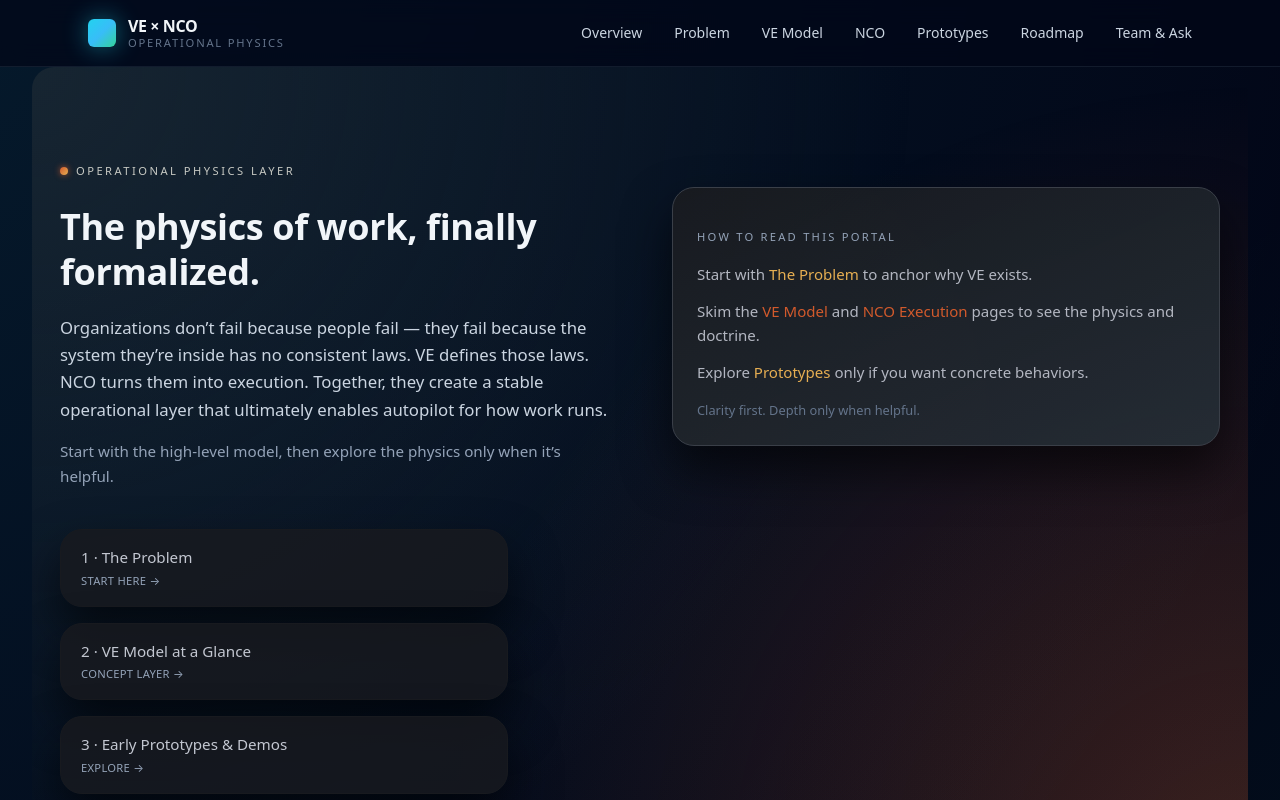
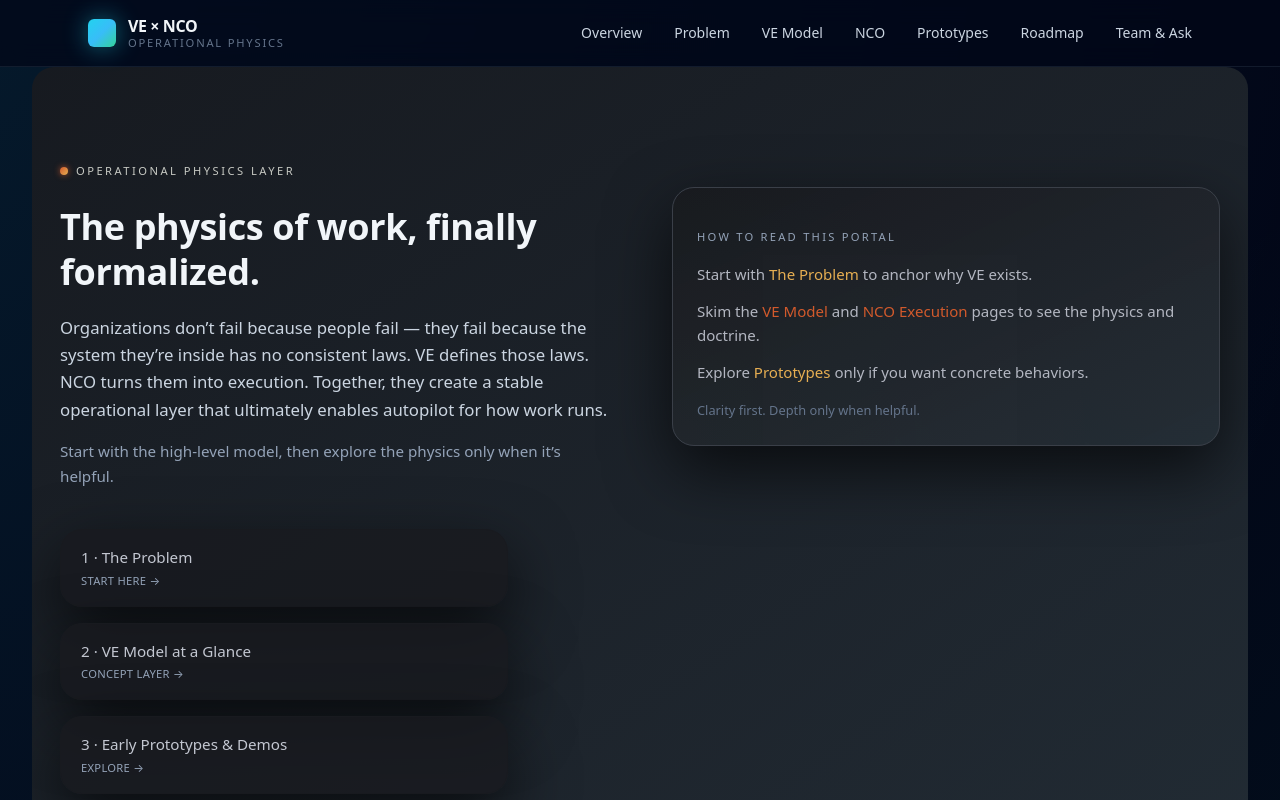
Before and after one commit to VertandErnie/vexnco-site, a Next.js app: page / in a window 1280 px wide. Shown: the top 800 px of the page. Built offline with nearby package versions, Linux system fonts and the light colour scheme.

Commit message:
Update tailwind.config.js

```diff
--- a/tailwind.config.js
+++ b/tailwind.config.js
@@ -7,43 +7,49 @@ module.exports = {
   theme: {
     extend: {
       colors: {
-        // VE Steel Palette
+        // --- VE Steel World Tokens ---
         steel: "#263038",
         carbon: "#181A1F",
         hudson: "#3A3F48",
         manhattan: "#1D1E22",
         frost: "#C3C7D1",
+        concrete: "#D6D9DE",
 
-        // Warm Identity
+        // --- VE Warm Material ---
         ember: "#D25A2C",
         molten: "#E6AE52",
 
-        // NCO Moss Palette (subtle usage)
-        moss: "#607764",
-        forest: "#4F5A47",
-        pacific: "#2F3E47",
-        slateve: "#505153", // renaming to avoid Tailwind's "slate"
-        fog: "#C7C9C3"
+        // --- VE Accent Grays ---
+        fog: "#C7C9C3",
+        graphite: "#2E3238",
       },
 
+      // VE Signature Radius
       borderRadius: {
-        ve: "22px" // the VE signature radius R2
+        ve: "22px",
       },
 
+      // VE Material Shadows
       boxShadow: {
-        "ve-panel": "0 24px 48px rgba(0,0,0,0.6)",
-        "ve-inset": "inset 0 0 8px rgba(255,255,255,0.08)"
+        "ve-panel": "0 24px 64px rgba(0,0,0,0.65)",
+        "ve-soft": "0 8px 20px rgba(0,0,0,0.35)",
+        "ve-inset": "inset 0 0 8px rgba(255,255,255,0.08)",
       },
 
       backgroundImage: {
+        // VE steel hero environment
         "ve-hero":
-          "radial-gradient(circle at 0% 0%, rgba(38,48,56,0.55), transparent 60%), radial-gradient(circle at 100% 100%, rgba(210,90,44,0.28), transparent 55%)",
+          "linear-gradient(to bottom right, rgba(24,26,31,0.92), rgba(38,48,56,0.88))",
+
+        // VE molten seam glow layered subtly onto panels
+        "ve-warm":
+          "radial-gradient(circle at 0% 100%, rgba(230,174,82,0.08), transparent 70%), radial-gradient(circle at 100% 0%, rgba(210,90,44,0.06), transparent 75%)",
+
+        // VE deep steel card background
         "ve-panel":
-          "linear-gradient(to bottom right, rgba(24,26,31,0.9), rgba(38,48,56,0.85))",
-        "ve-warm":
-          "radial-gradient(circle at 0% 100%, rgba(230,174,82,0.05), transparent 70%)"
-      }
-    }
+          "linear-gradient(to bottom right, rgba(24,26,31,0.92), rgba(38,48,56,0.85))",
+      },
+    },
   },
-  plugins: []
+  plugins: [],
 };
```
